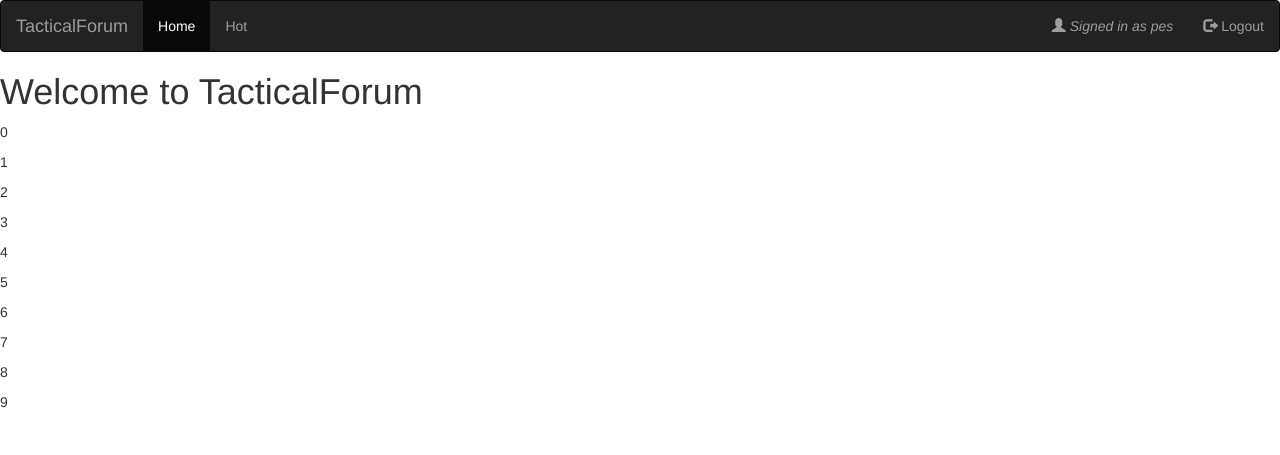
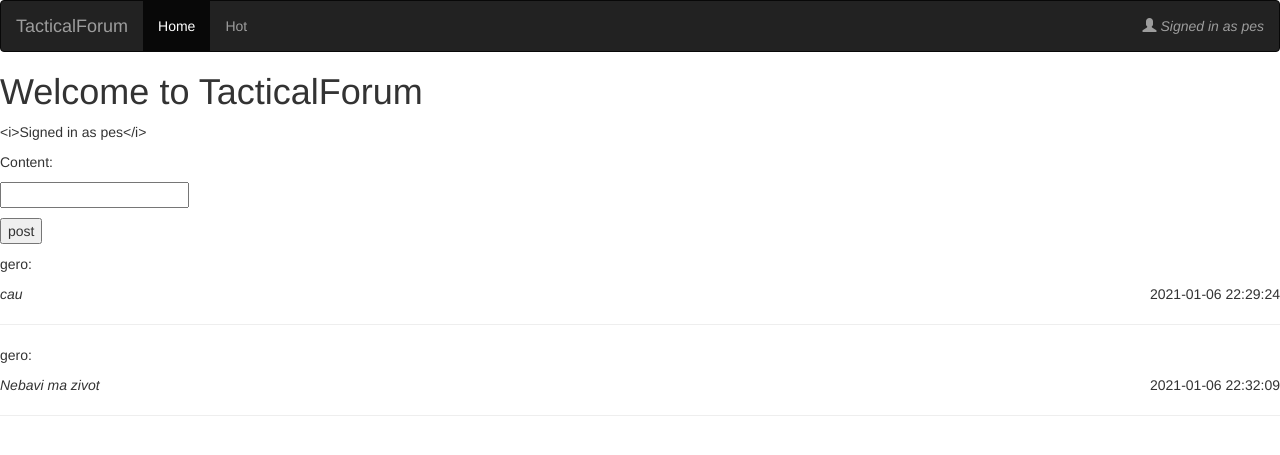
Before and after one commit to patriksimurka/TacticalForum, a Flask app: page / in a window 1280 px wide. Shown: the top 455 px of the page. Run offline with Flask 2, Linux system fonts and the light colour scheme; a user stored in the database is signed in; data comes from the database, SQL or seed files in the repository; both versions use the stored data as it was after the commit; some libraries are stand-ins or nearby versions.

Commit message:
working, to fix: logout

```diff
--- a/db.py
+++ b/db.py
@@ -1,4 +1,5 @@
 import sqlite3
+import datetime
 
 def login(username, password):
 
@@ -21,6 +22,7 @@ def login(username, password):
 	conn.commit()
 	conn.close()
 
+
 def register(username, password):
 
 	conn = sqlite3.connect('db.sqlite')
@@ -37,3 +39,23 @@ def register(username, password):
 		conn.commit()
 		conn.close()
 		return True
+
+
+def post(username, content=''):
+	conn = sqlite3.connect('db.sqlite')
+	cur = conn.cursor()
+	cur.execute('CREATE TABLE IF NOT EXISTS posts (username VARCHAR, dt TEXT, content TEXT)')
+	cur.execute('INSERT INTO posts (username, dt, content) values (?, ?, ?)', (username, datetime.datetime.now(), content))
+	conn.commit()
+	conn.close()
+
+
+def load_feed():
+	conn = sqlite3.connect('db.sqlite')
+	cur = conn.cursor()
+	cur.execute('CREATE TABLE IF NOT EXISTS posts (username VARCHAR, dt TEXT, content TEXT)')
+	cur.execute("SELECT username, dt, content FROM posts WHERE 1=1")
+	data = cur.fetchall()
+	conn.close()
+	print(data)
+	return data
--- a/main.py
+++ b/main.py
@@ -6,19 +6,24 @@ app = Flask(__name__)
 app.secret_key = 'pes'
 
 
-@app.route('/')
+@app.route('/', methods=["POST", "GET"])
 def home():
 	if "user" in session:
 		user = '<i>Signed in as ' + session['user'] + '</i>'
+		username = session['user']
 		icon = "glyphicon glyphicon-user"
 		classs = 'hidden'
+
+		if request.method == "POST":
+			content = request.form['ct']
+			db.post(username, content)
 
 	else:
 		user = 'Login'
 		icon = 'glyphicon glyphicon-log-in'
 		classs = ''
 
-	return render_template('index.html', content='TacticalForum', user=user, icon=icon, classs=classs)
+	return render_template('index.html', content='TacticalForum', user=user, icon=icon, classs=classs, posts=db.load_feed())
 
 
 @app.route('/user')
--- a/templates/base.html
+++ b/templates/base.html
@@ -21,7 +21,9 @@
           <ul class="nav navbar-nav navbar-right">
             <li class="{{classs}}"><a href="/register"><span class="glyphicon glyphicon-user"></span> Sign Up</a></li>
             <li><a href="/login"><span class='{{ icon }}'></span> {{ user|safe }} </a></li>
+            {% block logout %}
             <li><a href="/logout"><span class="glyphicon glyphicon-log-out"></span> Logout</a></li>
+            {% endblock %}
           </ul>
         </div>
       </nav>
--- a/templates/index.html
+++ b/templates/index.html
@@ -2,7 +2,25 @@
 {% block title %}Home page{% endblock %}
 {% block content %}
     <h1>Welcome to {{content}}</h1>
-    {% for i in range(10) %}
-    	<p>{{i}}</p>
+    <p> {{user}} </p>
+    {% if user == 'Login' %}
+    	{% block logout %}{% endblock %}
+
+	{% else %}
+		{{ super() }}
+
+		<form action="#" method="post">
+			<p>Content:</p>
+			<p><input type="text" name="ct" /></p>
+			<p><input type="submit" value="post"/></p>
+		</form>
+	{% endif %}
+
+   	{% for i in posts %}
+    	<p>{{i[0]}}:</p>
+    	<i>{{i[2]}}</i>
+    	<p style="float:right">{{i[1][:-7]}}</p>
+    	<hr>
     {% endfor %}
+
 {% endblock %}
--- a/templates/login.html
+++ b/templates/login.html
@@ -2,6 +2,8 @@
 {% block title %}Login Page{% endblock %}
 
 {% block content %}
+{% block logout %}{% endblock %}
+
 <form action="#" method="post">
 	<p>Name:</p>
 	<p><input type="text" name="nm" /></p>
@@ -9,4 +11,5 @@
 	<p><input type="text" name="pw" /></p>
 	<p><input type="submit" value="submit"/></p>
 </form>
+
 {% endblock %}
--- a/templates/register.html
+++ b/templates/register.html
@@ -2,6 +2,7 @@
 {% block title %}Register Page{% endblock %}
 
 {% block content %}
+{% block logout %}{% endblock %}
 <form action="#" method="post">
 	<p>Name:</p>
 	<p><input type="text" name="nm" /></p>
```
Also changed, not shown: db.sqlite.
